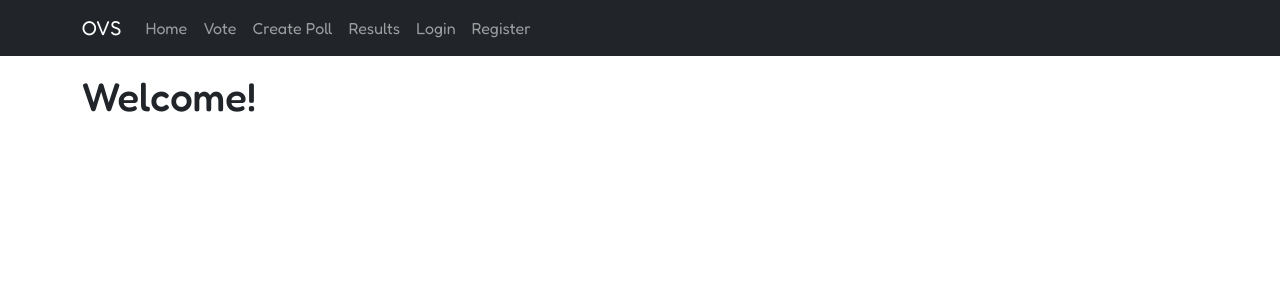
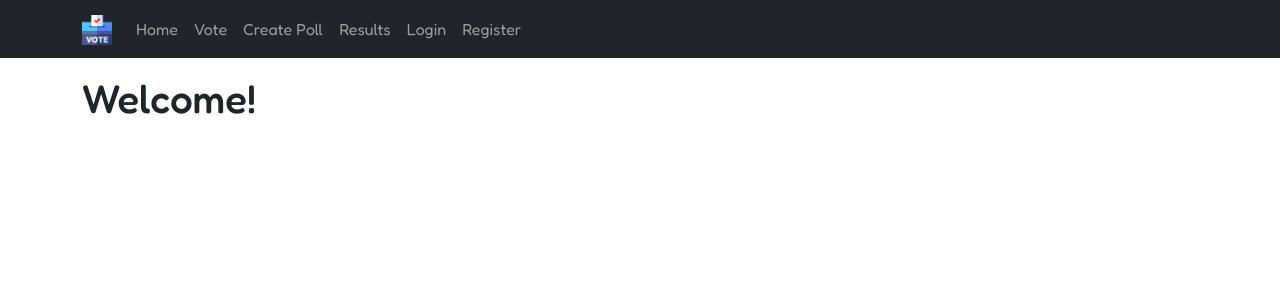
Before and after one commit to whdev36/flask-voting-system, a Flask app: page / in a window 1280 px wide. Shown: the top 300 px of the page. Run offline with Flask 3, Linux system fonts and the light colour scheme; some libraries are stand-ins or nearby versions.

Commit message:
logo and favicon

```diff
--- a/app/templates/base.html
+++ b/app/templates/base.html
@@ -4,6 +4,7 @@
 	<meta charset="utf-8">
 	<meta name="viewport" content="width=device-width, initial-scale=1">
 	<meta name="author" content="https://github.com/whdev36">
+	<link rel="shortcut icon" href="{{ url_for('static', filename='favicon.ico') }}">
 	<link rel="stylesheet" type="text/css" href="{{ url_for('static', filename='bootstrap.min.css') }}">
 	<title>OVS | {% block title %}{% endblock %}</title>
 	<style>
--- a/app/templates/navbar.html
+++ b/app/templates/navbar.html
@@ -1,6 +1,8 @@
 <nav class="navbar navbar-expand-lg navbar-dark bg-dark">
 	<div class="container">
-		<a class="navbar-brand" href="{{ url_for('views.home') }}">OVS</a>
+		<a class="navbar-brand" href="{{ url_for('views.home') }}">
+			<img src="{{ url_for('static', filename='logo.png') }}" width="30" height="30">
+		</a>
 		<button class="navbar-toggler" type="button" data-bs-toggle="collapse" data-bs-target="#menu">
 			<span class="navbar-toggler-icon"></span>
 		</button>
```
Also changed, not shown: README.md (added), app/static/favicon.ico (added), app/static/logo.png (added).
